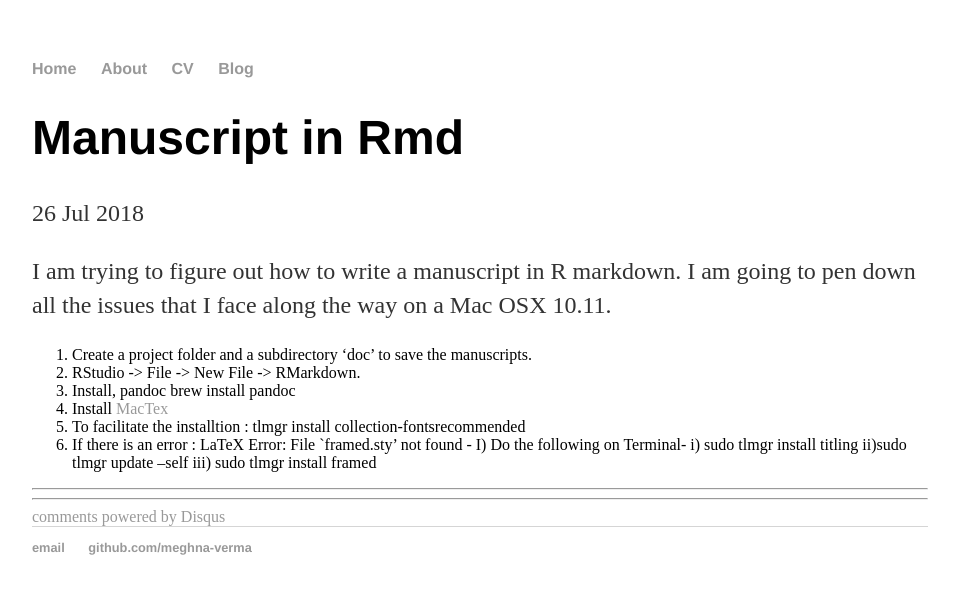
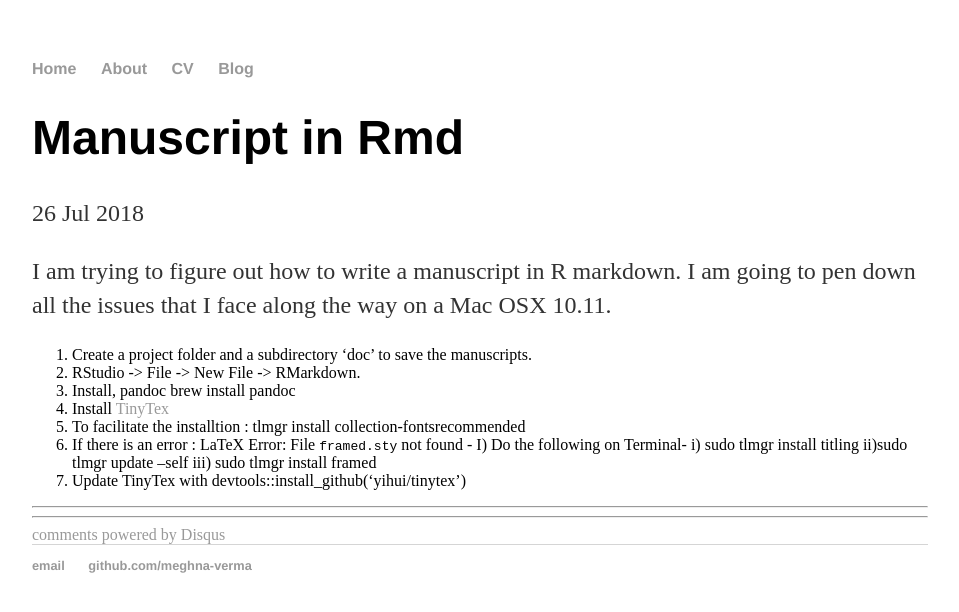
Before and after one commit to meghna-verma/meghna-verma.github.io, a Jekyll site: the page built from _posts/2018-07-26-Writing-manuscript-in-Rmd.md, in a window 1280 px wide. Shown: the top 612 px of the page, without its empty margins (160-1119 px from the left). Built offline with Jekyll 4.4.1, drawn with Linux system fonts in a browser that asks for light colours; comment, search, counter and statistics services are not loaded.

Commit message:
Update 2018-07-26-Writing-manuscript-in-Rmd.md

```diff
--- a/_posts/2018-07-26-Writing-manuscript-in-Rmd.md
+++ b/_posts/2018-07-26-Writing-manuscript-in-Rmd.md
@@ -7,10 +7,11 @@ I am trying to figure out how to write a manuscript in R markdown. I am going to
 1. Create a project folder and a subdirectory 'doc' to save the manuscripts.
 2. RStudio -> File -> New File -> RMarkdown.
 3. Install, pandoc brew install pandoc
-4. Install <a href="http://www.tug.org/mactex/morepackages.html">MacTex</a>
+4. Install <a href="tinytex::install_tinytex()">TinyTex</a>
 5. To facilitate the installtion : tlmgr install collection-fontsrecommended
-6. If there is an error : LaTeX Error: File `framed.sty' not found -
+6. If there is an error : LaTeX Error: File `framed.sty` not found -
 I) Do the following on Terminal-
 i) sudo tlmgr install titling
 ii)sudo tlmgr update --self
 iii) sudo tlmgr install framed
+7. Update TinyTex with devtools::install_github('yihui/tinytex')
```
